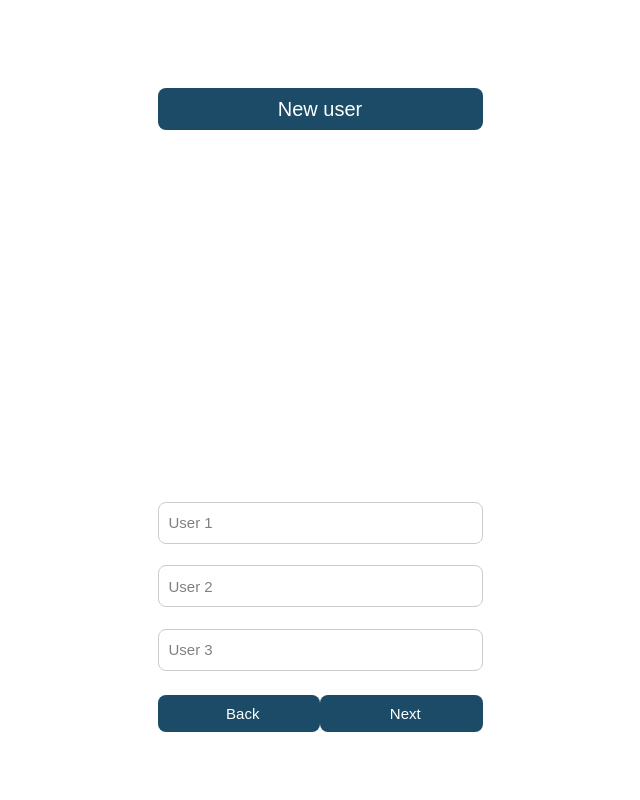
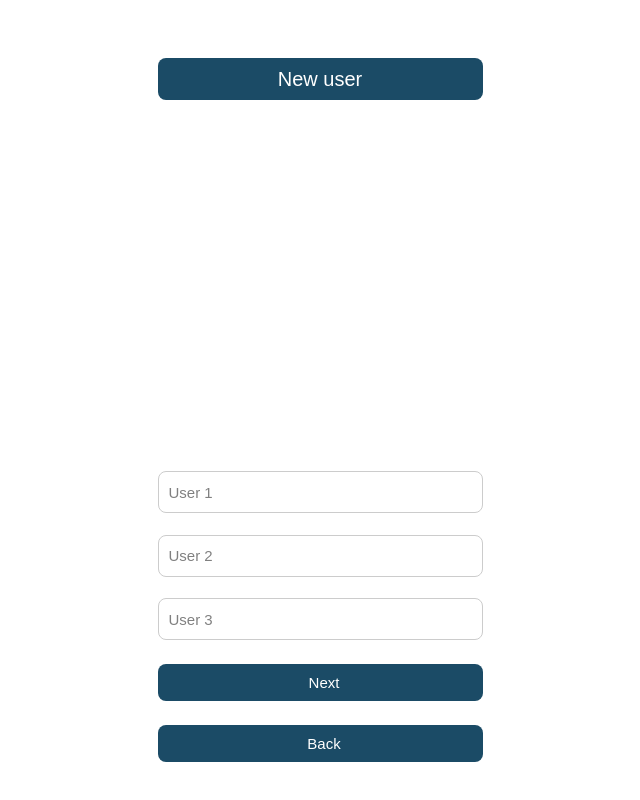
Before and after one commit to alinepmarcondes/ChatBot-IWS, a React (Create React App) app: page /newuser in a window 1280 px wide. Shown: the whole page, without its empty margins (320-960 px from the left). Built offline with nearby package versions, Linux system fonts and the light colour scheme.

Commit message:
fix: ajuste de design (figma)

```diff
--- a/src/components/NewUser/NewUser.js
+++ b/src/components/NewUser/NewUser.js
@@ -68,11 +68,13 @@ const NewUser = () => {
           </div>
         </div>
         <div className="new-user-buttons">
+          <button className="new-user-next" onClick={handleNextButton}>
+            <i className="fas fa-arrow-left"></i> Next
+          </button>
+        </div>
+        <div className="new-user-buttons">
           <button className="new-user-back" onClick={handleBackButton}>
             <i className="fas fa-arrow-left"></i> Back
-          </button>
-          <button className="new-user-next" onClick={handleNextButton}>
-            <i className="fas fa-arrow-right"></i> Next
           </button>
         </div>
       </div>
```
